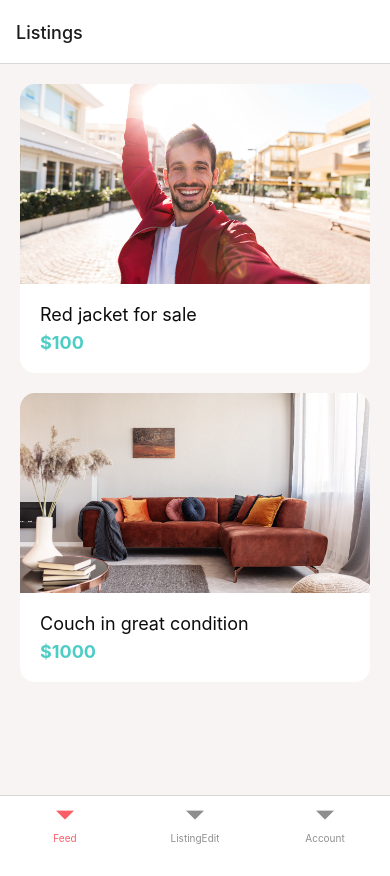
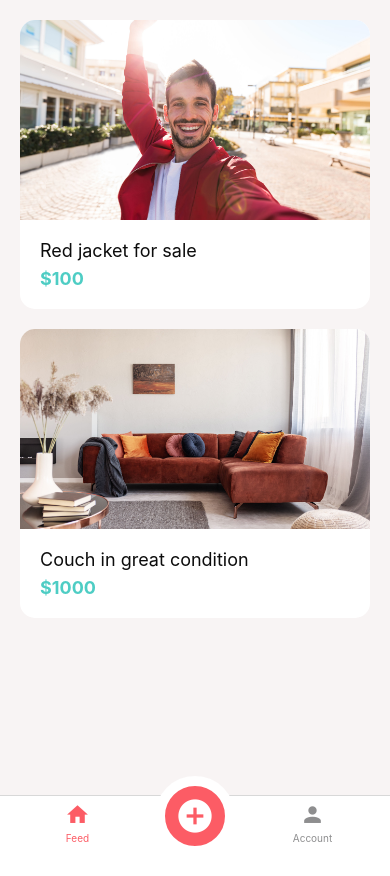
Before and after one commit to shrikantkalar023/learning-React-Native, a React Native app: screen /Feed in a window 390 px wide. Before the commit the page ends 844 px from the top, so only its background shows below. Built offline with nearby package versions, Linux system fonts and the light colour scheme.

Commit message:
ADD: icons to tabs

```diff
--- a/app/navigation/AppNavigator.tsx
+++ b/app/navigation/AppNavigator.tsx
@@ -1,8 +1,10 @@
 import { createBottomTabNavigator } from "@react-navigation/bottom-tabs";
 
+import { MaterialCommunityIcons } from "@expo/vector-icons";
 import ListingEditScreen from "../screens/ListingEditScreen";
 import AccountNavigator from "./AccountNavigator";
 import FeedNavigator from "./FeedNavigator";
+import NewListingButton from "./NewListingButton";
 
 export type AppNavigatorParams = {
   Feed: undefined;
@@ -13,9 +15,35 @@ export type AppNavigatorParams = {
 const Tab = createBottomTabNavigator<AppNavigatorParams>();
 const AppNavigator = () => (
   <Tab.Navigator screenOptions={{ headerShown: false }}>
-    <Tab.Screen name="Feed" component={FeedNavigator}></Tab.Screen>
-    <Tab.Screen name="ListingEdit" component={ListingEditScreen}></Tab.Screen>
-    <Tab.Screen name="Account" component={AccountNavigator}></Tab.Screen>
+    <Tab.Screen
+      name="Feed"
+      component={FeedNavigator}
+      options={{
+        tabBarIcon: ({ color, size }) => (
+          <MaterialCommunityIcons name="home" color={color} size={size} />
+        ),
+      }}
+    ></Tab.Screen>
+    <Tab.Screen
+      name="ListingEdit"
+      component={ListingEditScreen}
+      options={({ navigation }) => ({
+        tabBarButton: () => (
+          <NewListingButton
+            onPress={() => navigation.navigate("ListingEdit")}
+          />
+        ),
+      })}
+    ></Tab.Screen>
+    <Tab.Screen
+      name="Account"
+      component={AccountNavigator}
+      options={{
+        tabBarIcon: ({ color, size }) => (
+          <MaterialCommunityIcons name="account" color={color} size={size} />
+        ),
+      }}
+    ></Tab.Screen>
   </Tab.Navigator>
 );
 
--- a/app/navigation/FeedNavigator.tsx
+++ b/app/navigation/FeedNavigator.tsx
@@ -9,13 +9,11 @@ export type FeedNavigatorParams = {
 
 const Stack = createNativeStackNavigator<FeedNavigatorParams>();
 const FeedNavigator = () => (
-  <Stack.Navigator screenOptions={{ presentation: "modal" }}>
+  <Stack.Navigator
+    screenOptions={{ presentation: "modal", headerShown: false }}
+  >
     <Stack.Screen name="Listings" component={ListingScreen} />
-    <Stack.Screen
-      name="ListingDetails"
-      component={ListingDetailsScreen}
-      options={{ headerShown: false }}
-    />
+    <Stack.Screen name="ListingDetails" component={ListingDetailsScreen} />
   </Stack.Navigator>
 );
 export default FeedNavigator;
--- /dev/null
+++ b/app/navigation/NewListingButton.tsx
@@ -0,0 +1,38 @@
+import { MaterialCommunityIcons } from "@expo/vector-icons";
+import { StyleSheet, View } from "react-native";
+import { TouchableOpacity } from "react-native-gesture-handler";
+import colors from "../config/colors";
+
+interface Props {
+  onPress: () => void;
+}
+
+const NewListingButton = ({ onPress }: Props) => {
+  return (
+    <TouchableOpacity onPress={onPress}>
+      <View style={styles.container}>
+        <MaterialCommunityIcons
+          name="plus-circle"
+          color={colors.white}
+          size={40}
+        />
+      </View>
+    </TouchableOpacity>
+  );
+};
+
+export default NewListingButton;
+
+const styles = StyleSheet.create({
+  container: {
+    backgroundColor: colors.primary,
+    height: 80,
+    width: 80,
+    borderRadius: 40,
+    bottom: 20,
+    borderWidth: 10,
+    borderColor: colors.white,
+    justifyContent: "center",
+    alignItems: "center",
+  },
+});
```
